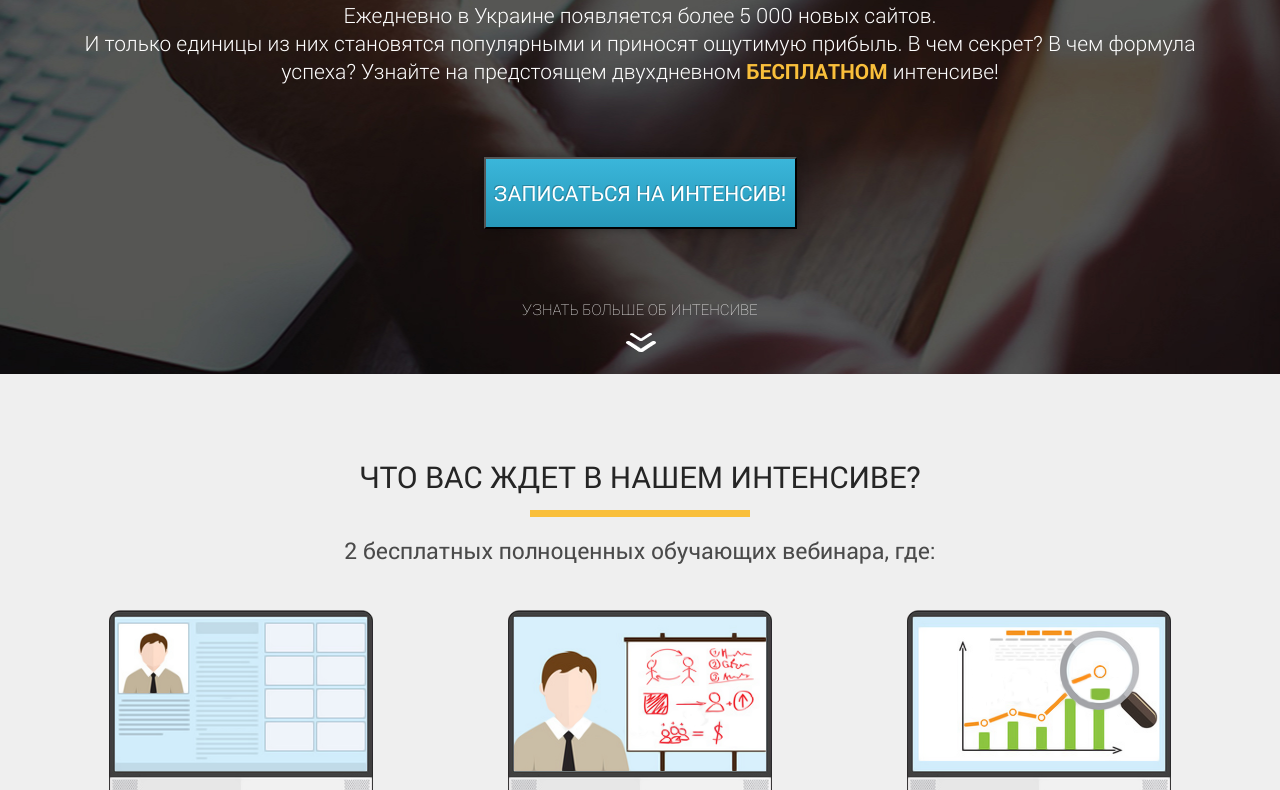
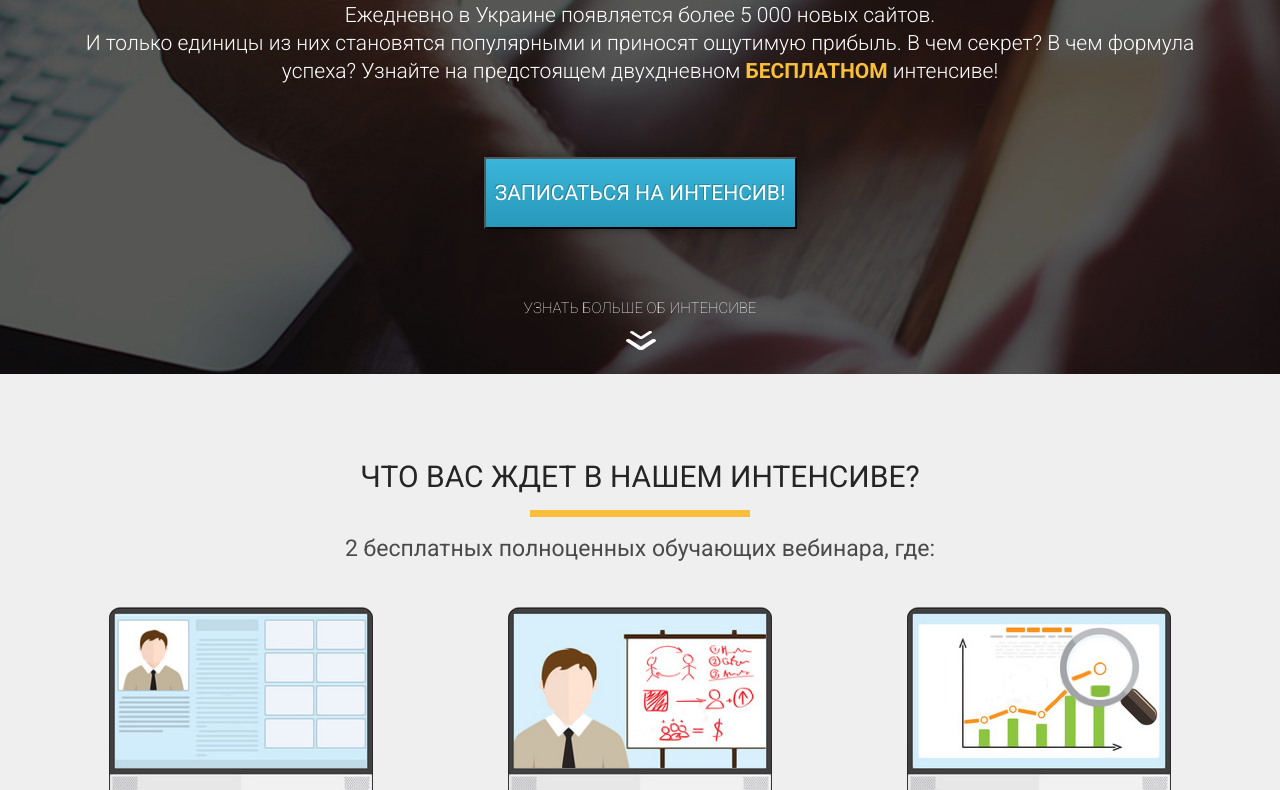
Before and after one commit to DarynaKorotych/Wordpress-intensive, a plain HTML site: page index.html in a window 1280 px wide. Shown: the part 426-1216 px from the top of the page. Drawn offline with Linux system fonts and the light colour scheme; a web font is replaced by a local one.

Commit message:
The second way to connect fonts

```diff
--- a/css/fonts.css
+++ b/css/fonts.css
@@ -1,4 +1,4 @@
-@font-face {
+/* @font-face {
   font-family: "Roboto";
   src: url("../fonts/Roboto-Thin.ttf");
   src: url("../fonts/Roboto-Thin.eot?#iefix") format("embedded-opentype"),
@@ -51,7 +51,7 @@
     url("../fonts/Roboto-Black.ttf") format("truetype");
   font-weight: 900;
   font-style: normal;
-}
+} */
 
 
 
--- a/css/style.css
+++ b/css/style.css
@@ -1,3 +1,5 @@
+@import url('https://fonts.googleapis.com/css2?family=Poppins:wght@300;400;500;600&family=Roboto:wght@100;300;400;500;700;900&display=swap');
+
 * {
   box-sizing: border-box;
   margin: 0;
--- a/index.html
+++ b/index.html
@@ -5,7 +5,7 @@
     <meta http-equiv="X-UA-Compatible" content="IE=edge" />
     <meta name="viewport" content="width=device-width, initial-scale=1.0" />
     <title>Wordpress интенсив</title>
-    <link rel="stylesheet" href="./css/fonts.css">
+    <!-- <link rel="stylesheet" href="./css/fonts.css"> -->
     <link rel="stylesheet" href="./css/style.css" />
   </head>
   <body>
```
